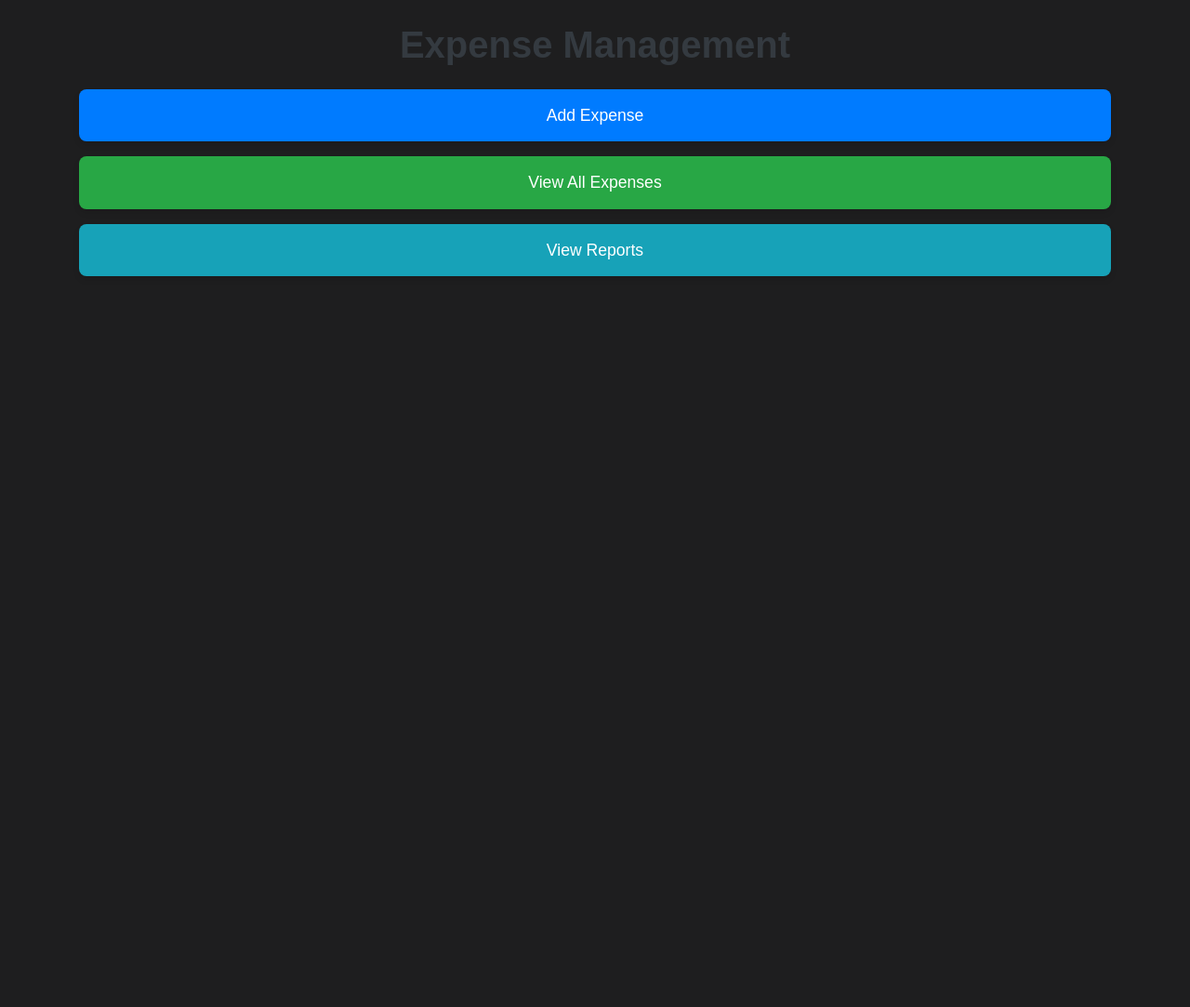
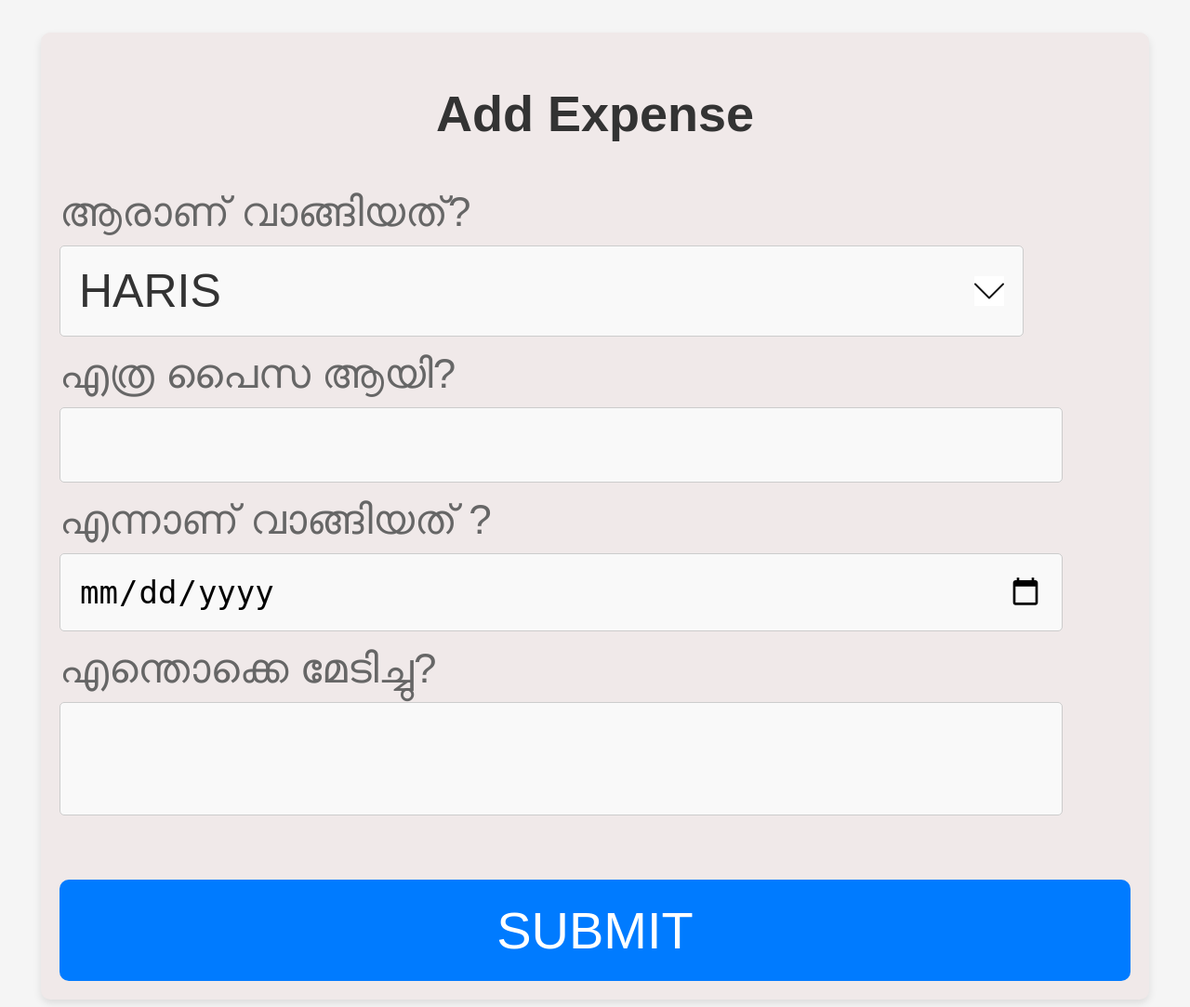
Before and after one commit to laiz-in/mess_app, a Django app: page /add_expense/ in a window 1280 px wide. Shown: the whole page at 93% size. Before the commit the page ends 297 px from the top, so only its background shows below. Run offline with Django 5.2, Linux system fonts and the light colour scheme; some libraries are stand-ins or nearby versions.

Commit message:
worked on submit form

```diff
--- a/expenses/models.py
+++ b/expenses/models.py
@@ -1,4 +1,3 @@
-import uuid
 
 from django.db import models
 
@@ -9,7 +8,6 @@ class Expense(models.Model):
     added_amount = models.DecimalField(max_digits=10, decimal_places=2)
     added_date = models.DateField()
     description = models.TextField(blank=True, null=True)
-    unique_id = models.UUIDField(default=uuid.uuid4, editable=False, unique=True)
 
     def __str__(self):
         return f"{self.added_person} - {self.added_amount} on {self.added_date}"
--- /dev/null
+++ b/expenses/static/add_expense_style.css
@@ -0,0 +1,122 @@
+body {
+    font-family: 'Arial', sans-serif;
+    background-color: #f5f5f5;
+    margin-left: 0;
+    margin-right: 0;
+    margin-top: 35px;
+    padding: 0;
+    display: flex;
+    justify-content: center;
+    align-items: top;
+    min-height: 100vh;
+}
+
+.container {
+    background-color: #f0e9e9;
+    padding: 20px;
+    border-radius: 10px;
+    box-shadow: 0 4px 8px rgba(0, 0, 0, 0.1);
+    width: 90%;
+}
+
+h1 {
+    font-size: 54px;
+    margin-bottom: 50px;
+    text-align: center;
+    color: #333333;
+}
+
+.form-group {
+    margin-bottom: 15px;
+    width: 90%; /* Change from 80% to 100% for better responsiveness */
+}
+
+label {
+    font-size: 44px;
+    color: #666666;
+    display: block;
+    margin-bottom: 10px;
+}
+
+.form-group select {
+    width: 100%; /* Full width */
+    padding: 20px; /* Padding for better spacing */
+    border-radius: 5px; /* Rounded corners */
+    border: 1px solid #cccccc; /* Border color */
+    background-color: #f9f9f9; /* Background color */
+    font-size: 50px; /* Font size */
+    color: #333; /* Text color */
+    appearance: none; /* Remove default styling */
+    -webkit-appearance: none; /* For Safari */
+    -moz-appearance: none; /* For Firefox */
+    background-image: url('assests/dropdown.png'); /* Custom dropdown icon */
+    background-repeat: no-repeat; /* Prevent repeating */
+    background-position: right 20px center; /* Position the icon */
+    background-size: 32px; /* Size of the icon */
+}
+
+input[type="text"],
+input[type="number"],
+input[type="date"],
+textarea,
+select {
+    width: 100%;
+    padding: 20px;
+    border-radius: 5px;
+    border: 1px solid #cccccc;
+    font-size: 34px;
+    background-color: #f9f9f9;
+    transition: border-color 0.3s;
+}
+
+input[type="text"]:focus,
+input[type="number"]:focus,
+input[type="date"]:focus,
+textarea:focus,
+select:focus {
+    border-color: #007bff;
+    outline: none;
+}
+
+textarea {
+    height: 80px;
+    resize: none;
+}
+
+button {
+    width: 100%;
+    padding: 22px;
+    margin-top: 50px;
+    border: none;
+    border-radius: 10px;
+    background-color: #007bff;
+    color: #ffffff;
+    font-size: 56px;
+    cursor: pointer;
+    transition: background-color 0.3s;
+}
+
+button:hover {
+    background-color: #0056b3;
+}
+
+@media (max-width: 480px) {
+    .container {
+        width: 100%; /* Full width on mobile */
+        padding: 15px;
+        box-shadow: none; /* Optional: Remove shadow on mobile for simplicity */
+    }
+
+    h1 {
+        font-size: 40px;
+    }
+
+    .form-group {
+        width: 90%; /* Set form-group to 90% for mobile */
+    }
+
+    button {
+        padding: 10px;
+        font-size: 14px;
+    }
+}
--- a/expenses/static/style.css
+++ b/expenses/static/style.css
@@ -1,117 +1,132 @@
-body {
-    font-family: Arial, sans-serif;
-    background: rgb(30, 30, 31) !important;
-}
-
-h1 {
-    color: #b1adad;
+.table-container {
+    width: 100%;
+    overflow-x: auto;
+    margin: auto;
 }
 
 table {
     width: 100%;
     border-collapse: collapse;
+    margin: 20px 0;
 }
 
 th, td {
+    border: 1px solid #ddd;
     padding: 8px;
     text-align: left;
-    border-bottom: 1px solid #ddd;
+    font-size: 1.2rem;
+}
+
+th {
+    background-color: #f2f2f2;
+}
+
+tr:nth-child(even) {
+    background-color: #f9f9f9;
 }
 
 tr:hover {
-    background-color: #f5f5f5;
+    background-color: #f1f1f1;
+}
+
+.form-group {
+    margin-bottom: 15px;
+    text-align: left;
+}
+
+label {
+    display: block;
+    margin-bottom: 5px;
+    font-size: 1.2rem;
+}
+
+input, textarea {
+    width: 100%;
+    padding: 10px;
+    font-size: 1rem;
+    border: 1px solid #ccc;
+    border-radius: 5px;
+    box-sizing: border-box;
+}
+
+textarea {
+    resize: vertical;
+}
+
+.btn {
+    display: inline-block;
+    padding: 10px 20px;
+    font-size: 1.2rem;
+    color: #fff;
+    background-color: #007bff;
+    border: none;
+    border-radius: 5px;
+    text-decoration: none;
+    cursor: pointer;
+}
+
+.btn:hover {
+    background-color: #0056b3;
 }
 
 
-/* Custom styles for the modern look */
+
+
+
+
+
+
+
+
+
 body {
-    background-color: #f8f9fa; /* Light background color */
-    font-family: 'Arial', sans-serif; /* Modern font */
-    color: #333; /* Dark text color for better readability */
+    margin: 0;
+    font-family: Arial, sans-serif;
+    background-color: #f8f9fa;
+    text-align: center;
+}
+
+h1 {
+    font-size: 3.5rem;
+    margin: 50px 25px 85px 25px;
 }
 
 .container {
-    padding-left: 15px;
-    padding-right: 15px;
+    width: 100%;
+    max-width: 700px;
+    margin-top: 250px;
+    margin-left: auto;
+    margin-right: auto;
+    padding: 20px;
 }
 
-h1 {
-    font-size: 2.5rem; /* Larger heading font size */
-    font-weight: 700; /* Bold heading */
-    color: #343a40; /* Darker color for the heading */
+.buttons {
+    display: block;
+    width: 100%;
+    padding: 25px;
+    margin: 25px 0;
+    font-size: 3.5rem;
+    text-decoration: none;
+    color: white;
+    border-radius: 15px;
+    background-color: #007bff;
+
+    transition: background-color 0.3s ease, opacity 0.3s ease;
 }
 
-.btn-full {
-    width: 100%;
-    font-size: 1.1rem; /* Slightly larger font size */
-    padding: 15px; /* Consistent padding */
-    text-align: center;
-    border-radius: 8px; /* Rounded corners */
-    box-shadow: 0 4px 6px rgba(0, 0, 0, 0.1); /* Subtle shadow */
-    transition: all 0.3s ease; /* Smooth transition for hover effects */
+.buttons:hover {
+    opacity: 0.9;
 }
 
-.btn-primary {
-    background-color: #007bff; /* Modern blue color */
-    border: none; /* Remove default border */
-}
 
-.btn-primary:hover {
-    background-color: #0056b3; /* Darker blue on hover */
-    box-shadow: 0 6px 8px rgba(0, 0, 0, 0.15); /* More prominent shadow on hover */
-}
-
-.btn-success {
-    background-color: #28a745; /* Modern green color */
-    border: none; /* Remove default border */
-}
-
-.btn-success:hover {
-    background-color: #1e7e34; /* Darker green on hover */
-    box-shadow: 0 6px 8px rgba(0, 0, 0, 0.15); /* More prominent shadow on hover */
-}
-
-.btn-info {
-    background-color: #17a2b8; /* Modern teal color */
-    border: none; /* Remove default border */
-}
-
-.btn-info:hover {
-    background-color: #117a8b; /* Darker teal on hover */
-    box-shadow: 0 6px 8px rgba(0, 0, 0, 0.15); /* More prominent shadow on hover */
-}
-
-/* Mobile Styles */
-@media (max-width: 767px) {
-    body {
-        background-color: #0e2d4d !important; /* Light background color */
-        font-family: 'Arial', sans-serif; /* Modern font */
-        color: #333; /* Dark text color for better readability */
+/* Media query for mobile screens */
+@media (max-width: 768px) {
+    h1 {
+        font-size: 3rem;
     }
 
-    .container {
-        padding-left: 10px; /* Reduce padding for smaller screens */
-        padding-right: 10px;
-    }
-
-    h1 {
-        font-size: 2rem; /* Slightly smaller font size for headings on mobile */
-        font-weight: 700; /* Keep heading bold */
-        color: #3089e2; /* Darker color for the heading */
-    }
-
-    .btn-full {
-        width: 100%;
-        font-size: 1rem; /* Smaller font size for mobile */
-        padding: 12px; /* Adjust padding for smaller screens */
-        text-align: center;
-        border-radius: 6px; /* Rounded corners */
-        box-shadow: 0 4px 6px rgba(0, 0, 0, 0.1); /* Subtle shadow */
-        transition: all 0.3s ease; /* Smooth transition for hover effects */
-    }
-
-    .btn-primary, .btn-success, .btn-info {
-        font-size: 3rem; /* Ensure font size is consistent across buttons */
-        padding: 12px; /* Adjust padding for smaller screens */
+    .buttons {
+        font-size: 1.8rem;
+        padding: 25px;
     }
 }
--- /dev/null
+++ b/expenses/templates/add_expense.html
@@ -0,0 +1,41 @@
+{% load static %}
+
+<!DOCTYPE html>
+<html>
+<head>
+    <title>Add Expense</title>
+    <link rel="stylesheet" type="text/css" href="{% static 'add_expense_style.css' %}">
+</head>
+<body>
+    <div class="container">
+        <h1>Add Expense</h1>
+        <form method="post">
+            {% csrf_token %}
+            <div class="form-group">
+                <label for="added_person">ആരാണ് വാങ്ങിയത്?</label>
+                <select id="added_person" name="added_person" class="form-control" required>
+                    <option value="HARIS">HARIS</option>
+                    <option value="JAVAD">JAVAD</option>
+                    <option value="ALIMON">ALIMON</option>
+                    <option value="RAJIB">RAJIB</option>
+                    <option value="RABEEH">RABEEH</option>
+                    <option value="LAIZIN">LAIZIN</option>
+                </select>
+            </div>
+            <div class="form-group">
+                <label for="added_amount">എത്ര പൈസ ആയി?</label>
+                <input type="number" id="added_amount" name="added_amount" class="form-control" required inputmode="numeric" pattern="[0-9]*">
+            </div>
+            <div class="form-group">
+                <label for="added_date">എന്നാണ് വാങ്ങിയത് ?</label>
+                <input type="date" id="added_date" name="added_date" class="form-control" required>
+            </div>
+            <div class="form-group">
+                <label for="description">എന്തൊക്കെ മേടിച്ചു?</label>
+                <textarea id="description" name="description" class="form-control" required></textarea>
+            </div>
+            <button type="submit" class="btn btn-primary">SUBMIT</button>
+        </form>
+    </div>
+</body>
+</html>
--- a/expenses/templates/home.html
+++ b/expenses/templates/home.html
@@ -4,28 +4,15 @@
 <html>
 <head>
     <title>Expense Home Page</title>
-    <link rel="stylesheet" href="https://stackpath.bootstrapcdn.com/bootstrap/4.5.2/css/bootstrap.min.css">
     <link rel="stylesheet" type="text/css" href="{% static 'style.css' %}">
 </head>
 <body>
-    <div class="container mt-4">
-        <h1 class="text-center mb-4">Expense Management</h1>
+    <div class="container">
+        <h1>Expense Management</h1>
 
-        <div class="row justify-content-center">
-            <div class="col-12 mb-3">
-                <a href="{% url 'add_expense' %}" class="btn btn-primary btn-full">Add Expense</a>
-            </div>
-            <div class="col-12 mb-3">
-                <a href="{% url 'expense_list' %}" class="btn btn-success btn-full">View All Expenses</a>
-            </div>
-            <div class="col-12 mb-3 ">
-                <a href="{% url 'view_reports' %}" class="btn btn-info btn-full">View Reports</a>
-            </div>
-        </div>
+        <a href="{% url 'add_expense' %}" class="buttons">Add Expense</a>
+        <a href="{% url 'expense_list' %}" class="buttons">View All Expenses</a>
+        <a href="{% url 'view_reports' %}" class="buttons">View Reports</a>
     </div>
-
-    <script src="https://code.jquery.com/jquery-3.5.1.slim.min.js"></script>
-    <script src="https://cdn.jsdelivr.net/npm/@popperjs/core@2.9.1/dist/umd/popper.min.js"></script>
-    <script src="https://stackpath.bootstrapcdn.com/bootstrap/4.5.2/js/bootstrap.min.js"></script>
 </body>
 </html>
--- a/expenses/views.py
+++ b/expenses/views.py
@@ -1,4 +1,7 @@
-from django.shortcuts import render
+import uuid
+
+from django.db import connection
+from django.shortcuts import redirect, render
 
 from .models import Expense
 
@@ -11,7 +14,21 @@ def expense_list(request):
     return render(request, 'expense_list.html', {'expenses': expenses})
 
 def add_expense(request):
-    return render(request, 'home.html')
+    if request.method == 'POST':
+        added_person = request.POST['added_person']
+        added_amount = request.POST['added_amount']
+        added_date = request.POST['added_date']
+        description = request.POST['description']
+
+        with connection.cursor() as cursor:
+            cursor.execute("""
+                INSERT INTO expenses_expense (added_person, added_amount, added_date, description)
+                VALUES (%s, %s, %s, %s)
+            """, [added_person, added_amount, added_date, description])
+
+        return redirect('expense_list')  # Assuming 'expense_list' is the name of your URL pattern for the expense list
+
+    return render(request, 'add_expense.html')
 
 def view_reports(request):
     return render(request, 'home.html')
```
Also changed, not shown: expenses/static/assests/dropdown.png (added).
